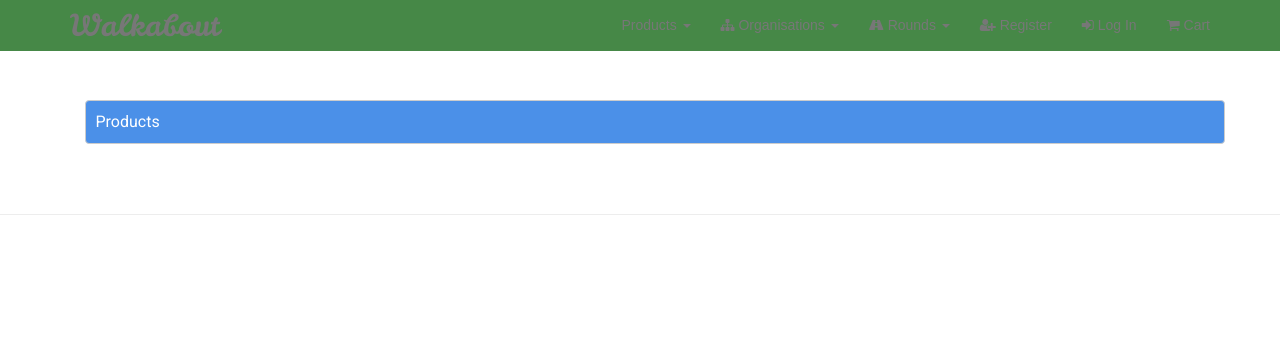
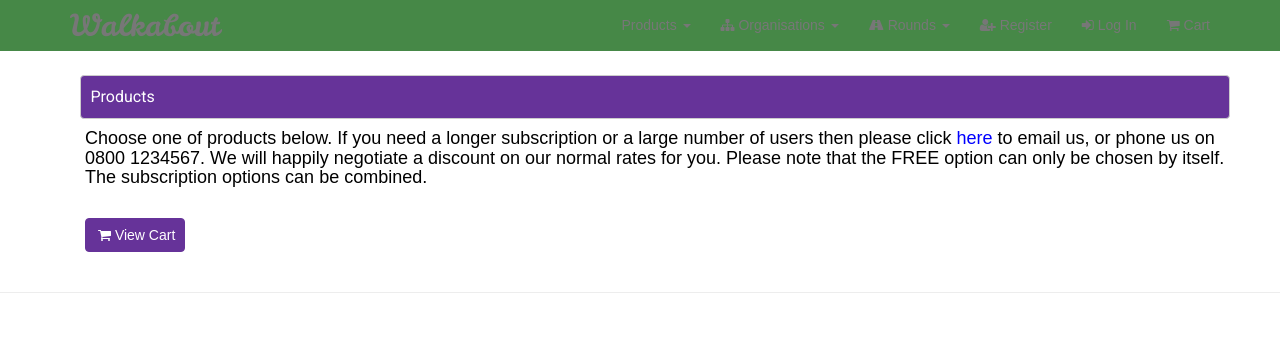
Before and after one commit to kevald1963/milestone-4-walkabout, a Django app: page /product/products/ in a window 1280 px wide. Shown: the top 351 px of the page. Run offline with Django 3.2, Linux system fonts and the light colour scheme; data that the repository does not hold is empty; some libraries are stand-ins or nearby versions.

Commit message:
Added templatetags funtionality to cart app. Restyled cart.html and products.html to cater for FREE product option.

```diff
--- a/cart/views.py
+++ b/cart/views.py
@@ -22,7 +22,7 @@ def add_to_cart(request, id):
         cart[id] = cart.get(id, quantity)
 
     request.session['cart'] = cart
-    return redirect(reverse('index'))
+    return redirect(reverse('view_cart'))
 
 
 def adjust_cart(request, id):
--- a/product/templates/products.html
+++ b/product/templates/products.html
@@ -3,7 +3,13 @@
 {% block content %}
 
 <div class="container">
-    <pre class="page-summary">Products</pre>
+    <pre class="page-summary page-summary-products">Products</pre>
+    <h4 class="product-pitch">
+        Choose one of products below. If you need a longer subscription or a large number of users
+        then please click <a href="#" class="inline">here</a> to email us, or phone us on 0800 1234567. We will
+        happily negotiate a discount on our normal rates for you. Please note that the FREE option can only be chosen
+        by itself. The subscription options can be combined.
+    </h4>
     <div class="row row-flex">
         {% for product in products %}
             <div class="col-xs-10 col-xs-offset-1 col-sm-offset-0 col-sm-6 col-md-4 display panel panel-default">
@@ -24,13 +30,11 @@
                         {% csrf_token %}
                         <div class="input-group">
                             {% if product.price == 0 %}
-                                {% setvar "1" as max_quantity %}
-                                {% setvar 1 as placeholder_quantity %}
+                                {% setvar 1 as max_quantity %}
                             {% else %}
-                                {% setvar "50" as max_quantity %}
-                                {% setvar "Quantity" as placeholder_quantity %}
+                                {% setvar 50 as max_quantity %}
                             {% endif %}
-                            <input name="quantity" type="number" min="1" max="{{ max_quantity }}" class="form-control" placeholder="{{ placeholder_quantity }}">
+                            <input name="quantity" type="number" min="1" max="{{ max_quantity }}" class="form-control" placeholder="Quantity" required>
                             <span class="input-group-btn">
                                 <button class="btn btn-custom" type="submit">Add</button>
                             </span>
@@ -40,6 +44,11 @@
             </div>
         {% endfor %}
     </div>
+    <div class="row">
+        <div class="col-xs-10 col-xs-offset-1 col-sm-offset-0 col-sm-6 col-md-4">
+            <a href="{% url 'view_cart' %}" class="btn btn-custom"><i class="fa fa-shopping-cart"></i> View Cart</a>
+        </div>
+    </div>
 </div>
 
 {% endblock %}
--- a/static/css/custom.css
+++ b/static/css/custom.css
@@ -2,7 +2,8 @@
 
 body {
     font-family: Arial;
-    padding-top: 100px;
+    padding-top: 75px;
+    color: black;
 }
 
 a {
@@ -63,10 +64,15 @@ a {
 }
 
 .page-summary {
-    background-color: #4b90e8;
+    background-color: rebeccapurple;
     color: white;
     font-family: 'Roboto', sans-serif;
     font-size: 16px;
+}
+
+.page-summary-products {
+    margin-left: -5px;
+    margin-right: -5px;
 }
 
 #filter-input {
@@ -104,7 +110,16 @@ a {
     background-color: #eee;
 }
 
-.product-name, .product-price {
+/* Prevent anchor tags causing line breaks in text blocks. */
+.inline {
+    display: inline;
+    color: blue;
+}
+
+.product-name, .product-price, .product-pitch,
+.item-product-name, .item-product-price, .checkout-text,
+.checkout-total
+{
     color: black;
 }
 
```
Also changed, not shown: cart/templates/cart.html (+32 -8 lines), cart/templatetags/cart_extras.py (added, +8 -0 lines), cart/templatetags/__init__.py (added).
